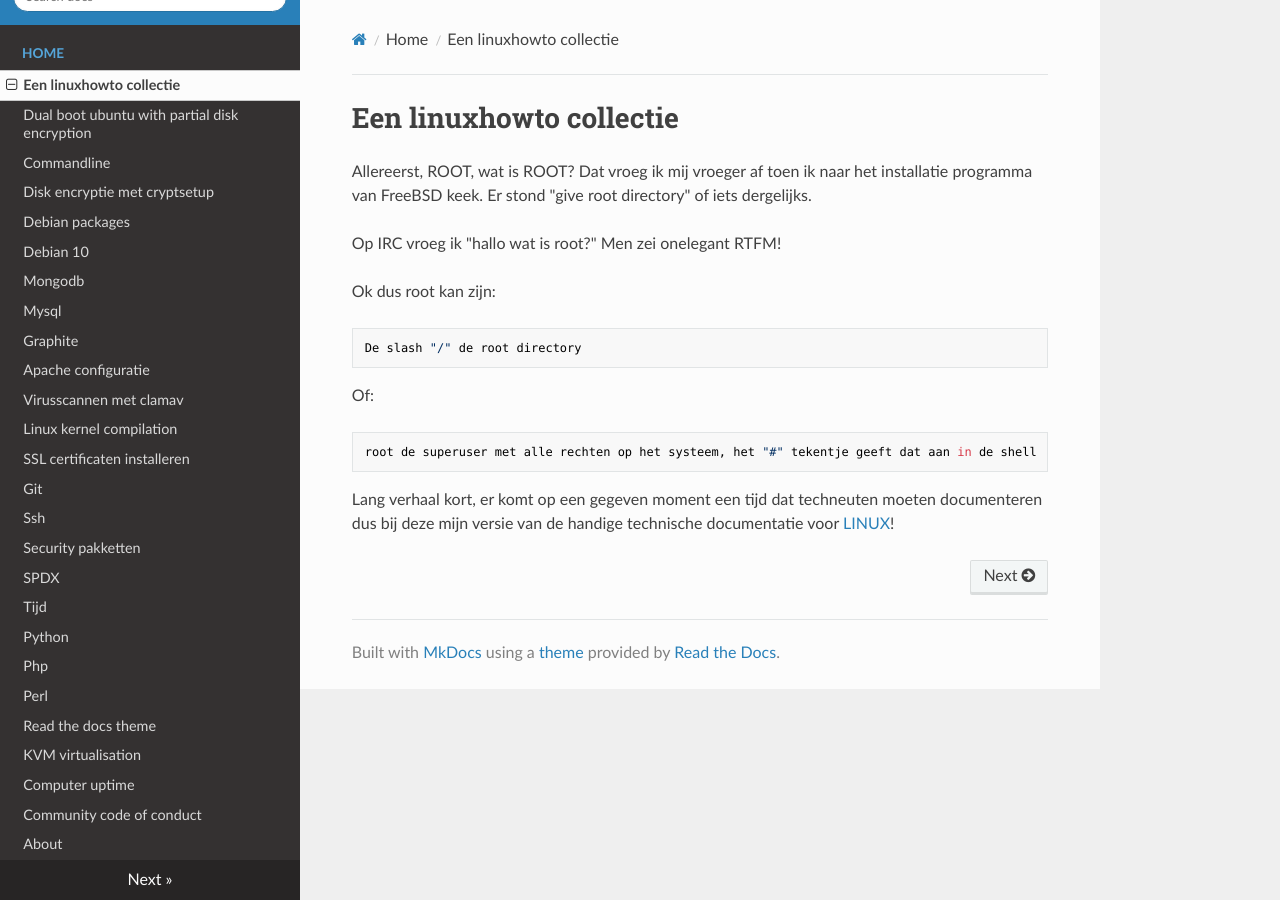
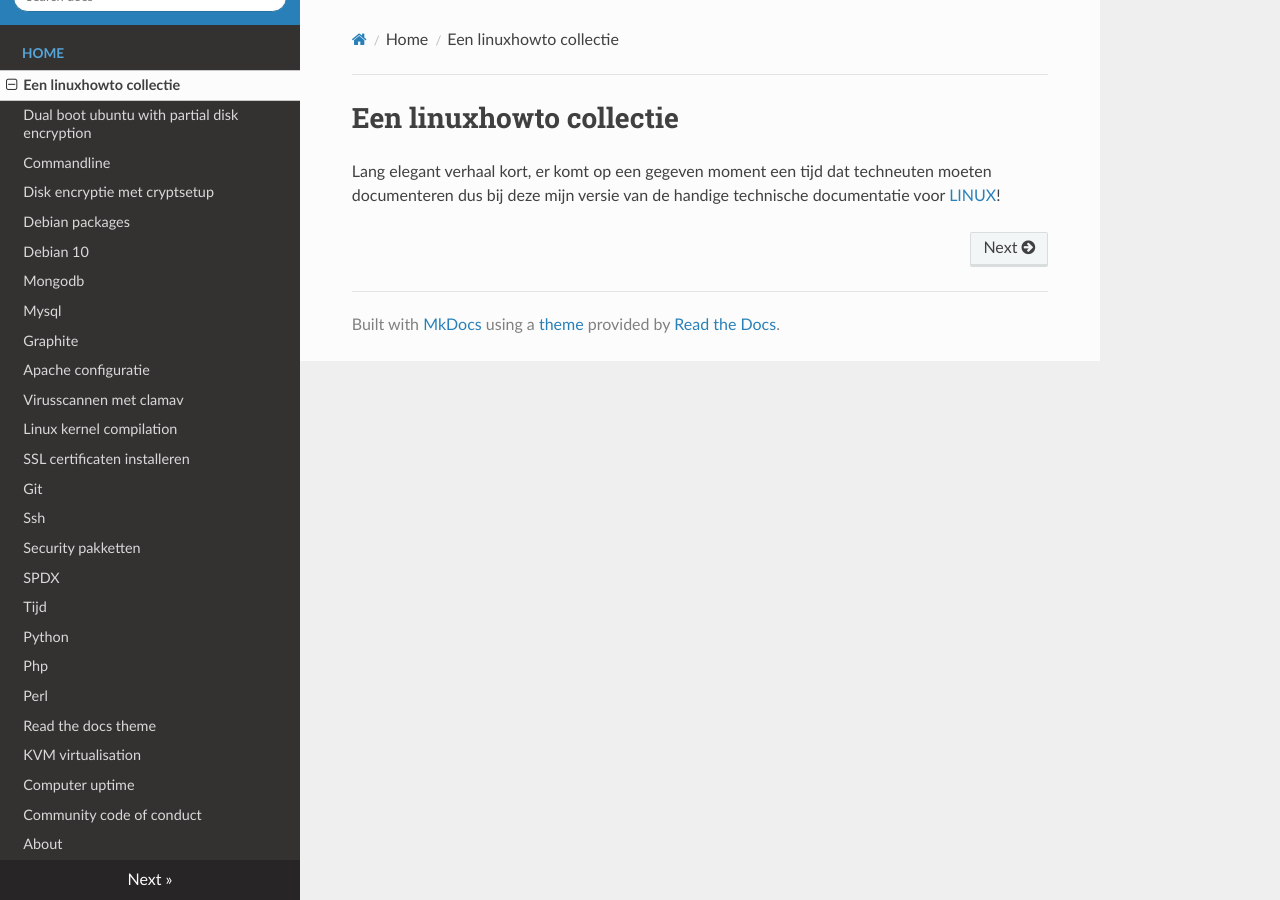
Before and after one commit to MatthewBuchananAstley/linuxhowto, an MkDocs documentation site: the page built from docs/index.md, in a window 1280 px wide. Built offline with MkDocs 1.6.1, drawn with Linux system fonts in a browser that asks for light colours; nearby versions of some CDN libraries.

Commit message:
shortened intro text

```diff
--- a/docs/index.md
+++ b/docs/index.md
@@ -1,16 +1,3 @@
 # Een linuxhowto collectie
 
-Allereerst, ROOT, wat is ROOT? Dat vroeg ik mij vroeger af toen ik naar het installatie programma van FreeBSD keek. Er stond "give root directory" of iets dergelijks.
-
-Op IRC vroeg ik "hallo wat is root?" Men zei onelegant RTFM!
-
-Ok dus root kan zijn:
-
-    De slash "/" de root directory
-
-Of:
-
-    root de superuser met alle rechten op het systeem, het "#" tekentje geeft dat aan in de shell
-
-
-Lang verhaal kort, er komt op een gegeven moment een tijd dat techneuten moeten documenteren dus bij deze mijn versie van de handige technische documentatie voor <a href="https://kernel.org">LINUX</a>!
+Lang elegant verhaal kort, er komt op een gegeven moment een tijd dat techneuten moeten documenteren dus bij deze mijn versie van de handige technische documentatie voor <a href="https://kernel.org">LINUX</a>!
```
